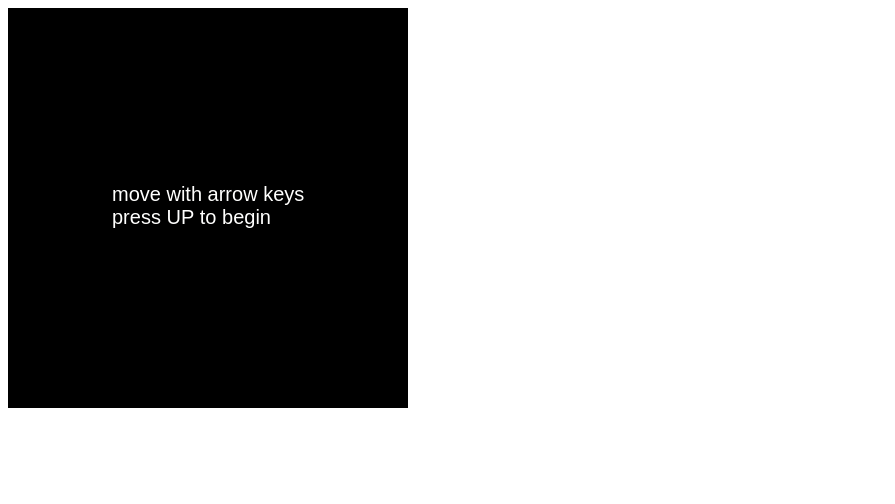
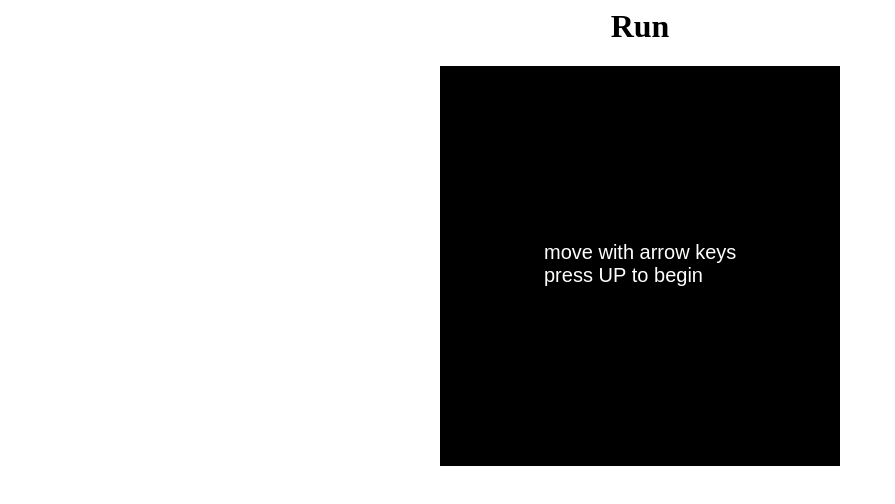
Before and after one commit to sarahquigley/crawl, a plain HTML site: page index.html in a window 1280 px wide. Shown: the whole page, without its empty margins (0-895 px from the left). Drawn offline with Linux system fonts and the light colour scheme; animation ran at ten frames a second.

Commit message:
Adds container div for game, and some basic styling.

```diff
--- a/index.html
+++ b/index.html
@@ -4,6 +4,14 @@
   <head>
     <script type="text/javascript" src="js/lib/underscore-min.js"></script>
     <script type="text/javascript" src="js/lib/phaser.min.js"></script>
+
+    <style>
+      #content{
+        margin: auto;
+        text-align: center;
+        width: 400px;
+      }
+    </style>
   </head>
 
   <script type="text/javascript">
@@ -138,7 +146,7 @@
       }
     };
 
-    var game = new Phaser.Game(400, 400, Phaser.AUTO, '');
+    var game = new Phaser.Game(400, 400, Phaser.AUTO, 'game');
 
     game.state.add('Load', Game.Load);
     game.state.add('Play', Game.Play);
@@ -148,5 +156,15 @@
   </script>
 
   <body>
+
+    <div id="content">
+
+      <h1>Run</h1>
+
+      <div id="game"></div>
+
+    </div>
+
   </body>
+
 </html>
```
